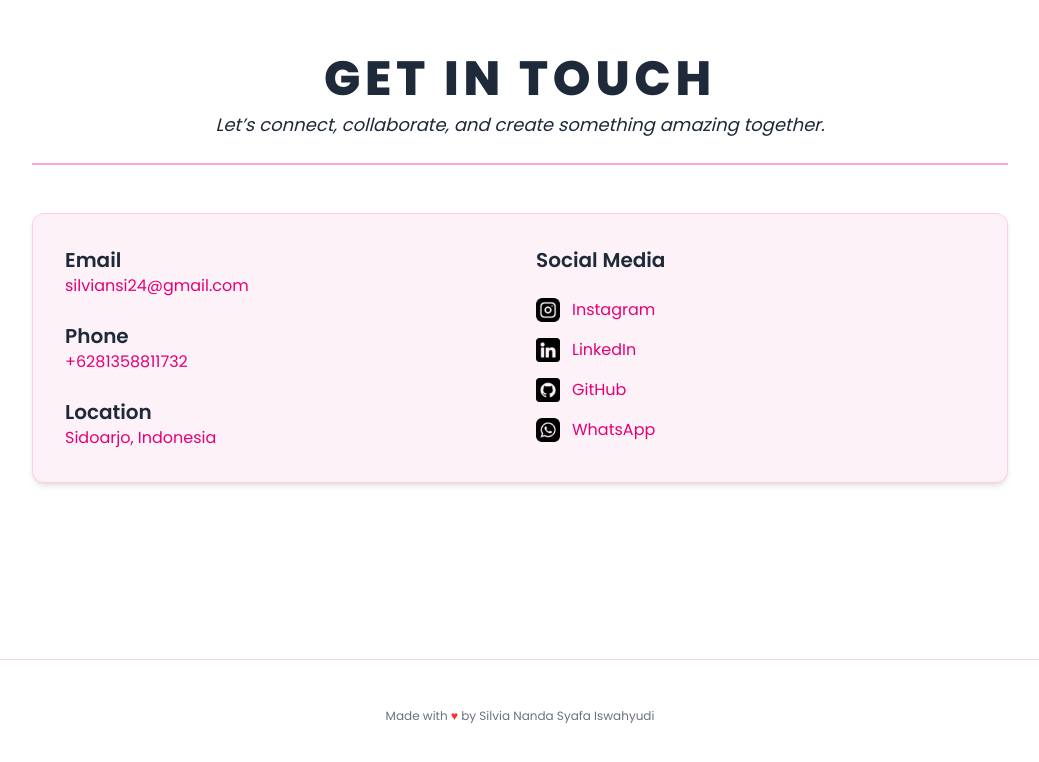
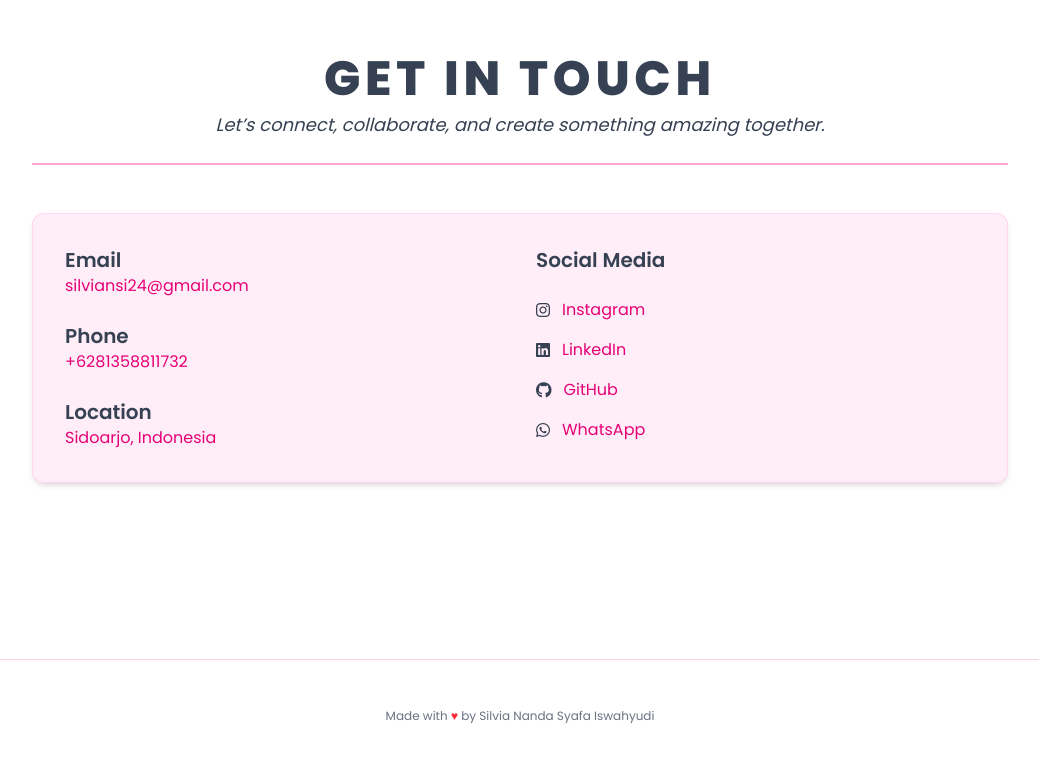
Before and after one commit to silviansi/portfolio, a Vue app: page / in a window 1280 px wide. Shown: the part 7182-7944 px from the top of the page, without its empty margins (120-1159 px from the left). Built offline with nearby package versions, Linux system fonts and the light colour scheme.

Commit message:
update for dark mode and change the icon with fontawesome

```diff
--- a/src/components/Contact.vue
+++ b/src/components/Contact.vue
@@ -1,5 +1,5 @@
 <template>
-  <section id="contact" class="py-20 text-gray-800">
+  <section id="contact" class="py-20">
     <div class="max-w-5xl mx-auto px-6">
 
       <!-- Title -->
@@ -9,7 +9,7 @@
       </div>
 
       <!-- Contact Info -->
-        <div class="bg-pink-50 border border-pink-200 rounded-xl p-8 shadow-md grid grid-cols-1 md:grid-cols-2 gap-8">
+        <div class="bg-pink-300/20 dark:bg-purple-900/20 backdrop-blur-sm border border-pink-300/30 dark:border-purple-500/30 rounded-xl p-8 shadow-md grid grid-cols-1 md:grid-cols-2 gap-8">
 
         <!-- Left Column: Text Info -->
         <div class="space-y-6">
@@ -34,19 +34,19 @@
             <h3 class="text-xl font-semibold">Social Media</h3>
             <ul class="space-y-4">
             <li class="flex items-center gap-3">
-                <img src="/images/icon-instagram.png" class="w-6 h-6" alt="Instagram" />
+                <i class="fab fa-instagram"></i>
                 <a href="https://instagram.com/silviansi" target="_blank" class="text-pink-600 hover:underline">Instagram</a>
             </li>
             <li class="flex items-center gap-3">
-                <img src="/images/icon-linkedin.png" class="w-6 h-6" alt="LinkedIn" />
+                <i class="fab fa-linkedin"></i>
                 <a href="https://linkedin.com/in/silviansi" target="_blank" class="text-pink-600 hover:underline">LinkedIn</a>
             </li>
             <li class="flex items-center gap-3">
-                <img src="/images/icon-github.png" class="w-6 h-6" alt="GitHub" />
+                <i class="fab fa-github"></i>
                 <a href="https://github.com/silviansi" target="_blank" class="text-pink-600 hover:underline">GitHub</a>
             </li>
             <li class="flex items-center gap-3">
-                <img src="/images/icon-whatsapp.png" class="w-6 h-6" alt="WhatsApp" />
+                <i class="fab fa-whatsapp"></i>
                 <a href="https://wa.me/6281358811732" target="_blank" class="text-pink-600 hover:underline">WhatsApp</a>
             </li>
             </ul>
```
